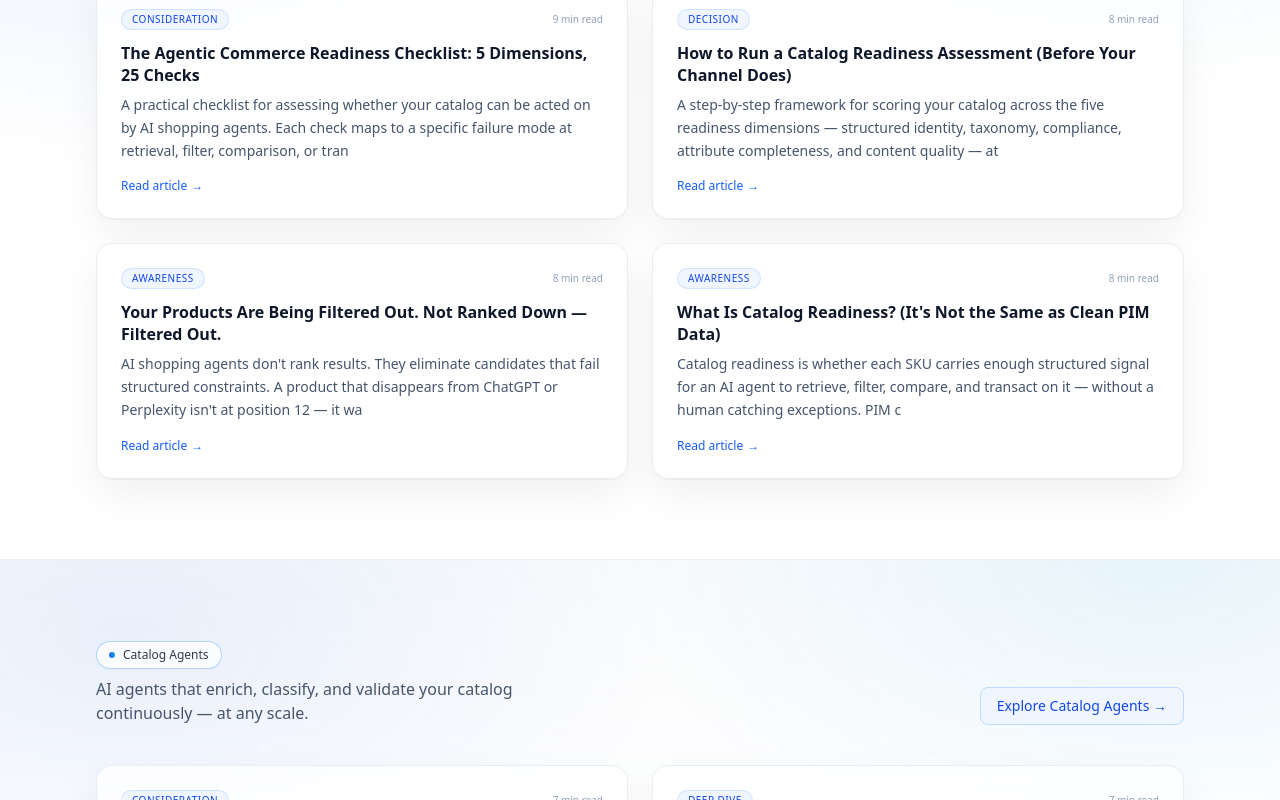
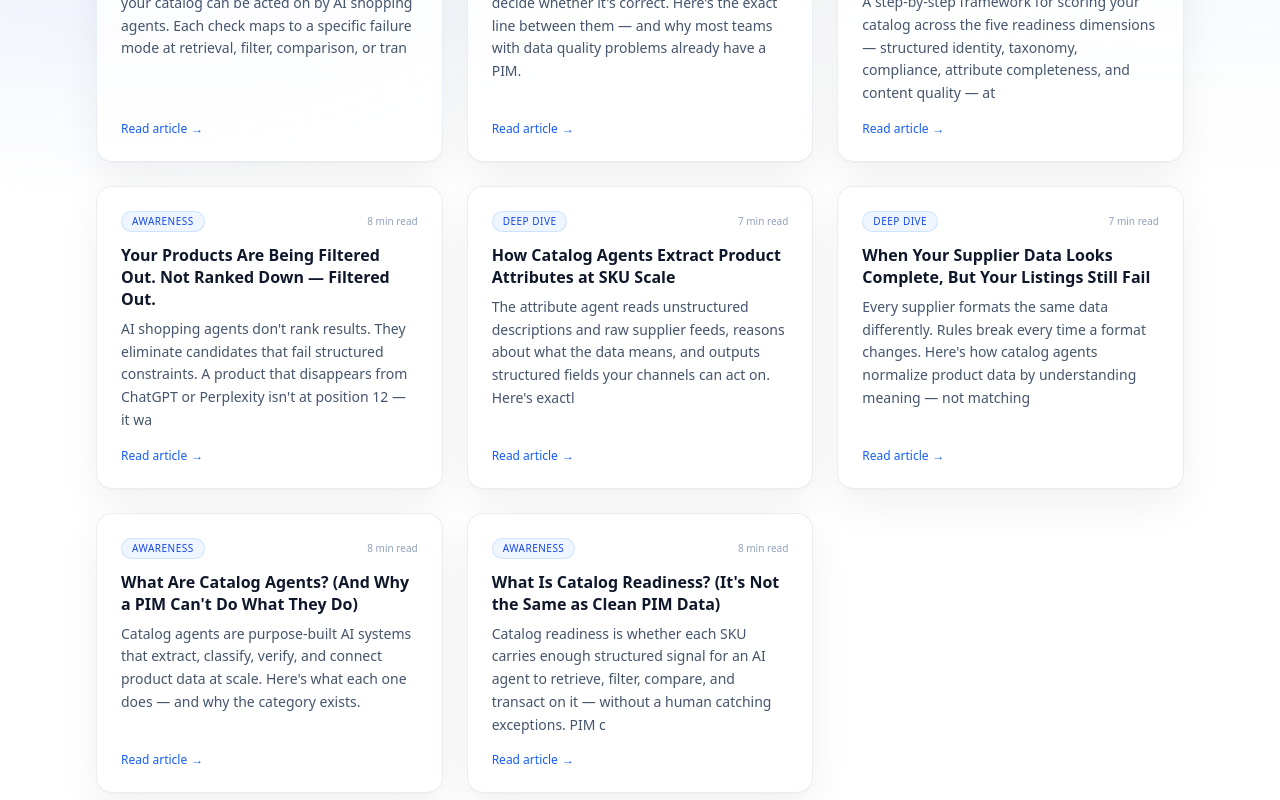
Before and after one commit to SanioAI/marketing_agent-website2.0, a Next.js app in the folder web/: page /resources/articles in a window 1280 px wide. Shown: the part 660-1460 px from the top of the page. Built offline with nearby package versions, Linux system fonts and the light colour scheme; no server answers.

Commit message:
Articles page: flat grid, remove pillar sections and hub CTAs
Co-Authored-By: Claude Sonnet 4.6 <noreply@anthropic.com>

```diff
--- /dev/null
+++ b/package.json
@@ -0,0 +1,5 @@
+{
+  "dependencies": {
+    "openai": "^6.37.0"
+  }
+}
--- a/web/app/resources/articles/page.tsx
+++ b/web/app/resources/articles/page.tsx
@@ -18,7 +18,6 @@ type Article = {
   tag: string;
   href: string;
   readTime: string;
-  pillar: string;
 };
 
 function getMarkdownArticles(): Article[] {
@@ -35,38 +34,12 @@ function getMarkdownArticles(): Article[] {
         tag: (data.tag as string) || "Deep Dive",
         href: `/resources/articles/${f.replace(/\.md$/, "")}`,
         readTime: (data.readTime as string) || "8 min read",
-        pillar: (data.pillar as string) || "General",
       };
     });
 }
 
-const PILLAR_ORDER = ["Catalog Readiness", "Catalog Agents"];
-
-const PILLAR_META: Record<string, { label: string; desc: string; cta: string; ctaHref: string }> = {
-  "Catalog Readiness": {
-    label: "Catalog Readiness",
-    desc: "Is your catalog ready for marketplaces, search, and AI shopping agents?",
-    cta: "Run a readiness assessment",
-    ctaHref: "/catalog-readiness",
-  },
-  "Catalog Agents": {
-    label: "Catalog Agents",
-    desc: "AI agents that enrich, classify, and validate your catalog continuously — at any scale.",
-    cta: "Explore Catalog Agents",
-    ctaHref: "/catalog-agents",
-  },
-};
-
 export default function ArticlesPage() {
-  const all = getMarkdownArticles();
-
-  const byPillar: Record<string, Article[]> = {};
-  for (const a of all) {
-    if (!byPillar[a.pillar]) byPillar[a.pillar] = [];
-    byPillar[a.pillar].push(a);
-  }
-
-  const pillars = PILLAR_ORDER.filter((p) => byPillar[p]);
+  const articles = getMarkdownArticles();
 
   return (
     <main className="pt-16">
@@ -76,30 +49,9 @@ export default function ArticlesPage() {
         description="What it takes for your catalog to survive AI-mediated discovery — and the agents that get it there."
       />
 
-      {pillars.map((pillar) => {
-        const meta = PILLAR_META[pillar];
-        const articles = byPillar[pillar];
-        return (
-          <section key={pillar} className="gradient-surface border-t border-slate-200/60 py-16 sm:py-20">
+      <section className="gradient-surface border-t border-slate-200/60 py-16 sm:py-20">
         <Container>
-              <Reveal>
-                <div className="mb-10 flex flex-col gap-3 sm:flex-row sm:items-end sm:justify-between">
-                  <div>
-                    <p className="section-kicker mb-2">
-                      <span className="dot" aria-hidden />
-                      {meta.label}
-                    </p>
-                    <p className="text-slate-600 max-w-lg">{meta.desc}</p>
-                  </div>
-                  <Link
-                    href={meta.ctaHref}
-                    className="shrink-0 rounded-lg border border-blue-200 bg-blue-50 px-4 py-2 text-sm font-medium text-blue-700 hover:bg-blue-100 transition-colors"
-                  >
-                    {meta.cta} →
-                  </Link>
-                </div>
-              </Reveal>
-              <div className="grid gap-6 lg:grid-cols-2">
+          <div className="grid gap-6 sm:grid-cols-2 lg:grid-cols-3">
             {articles.map((a) => (
               <Reveal key={a.href}>
                 <Link
@@ -127,8 +79,6 @@ export default function ArticlesPage() {
           </div>
         </Container>
       </section>
-        );
-      })}
 
       <PageBottomCta
         title="Ready to score your catalog?"
```
Also changed, not shown: 1 other file (tests, documents, lock files or other folders). Lines whose indentation alone changed are shown as unchanged.
